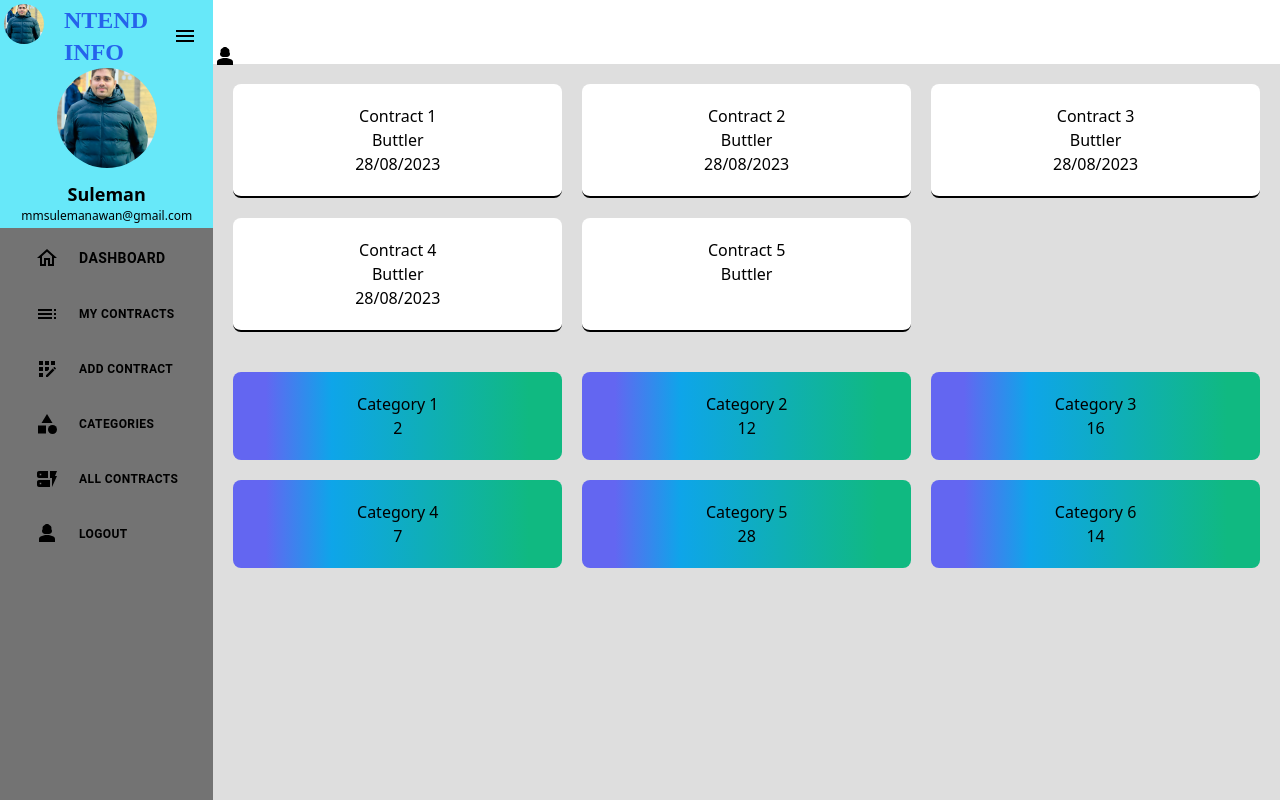
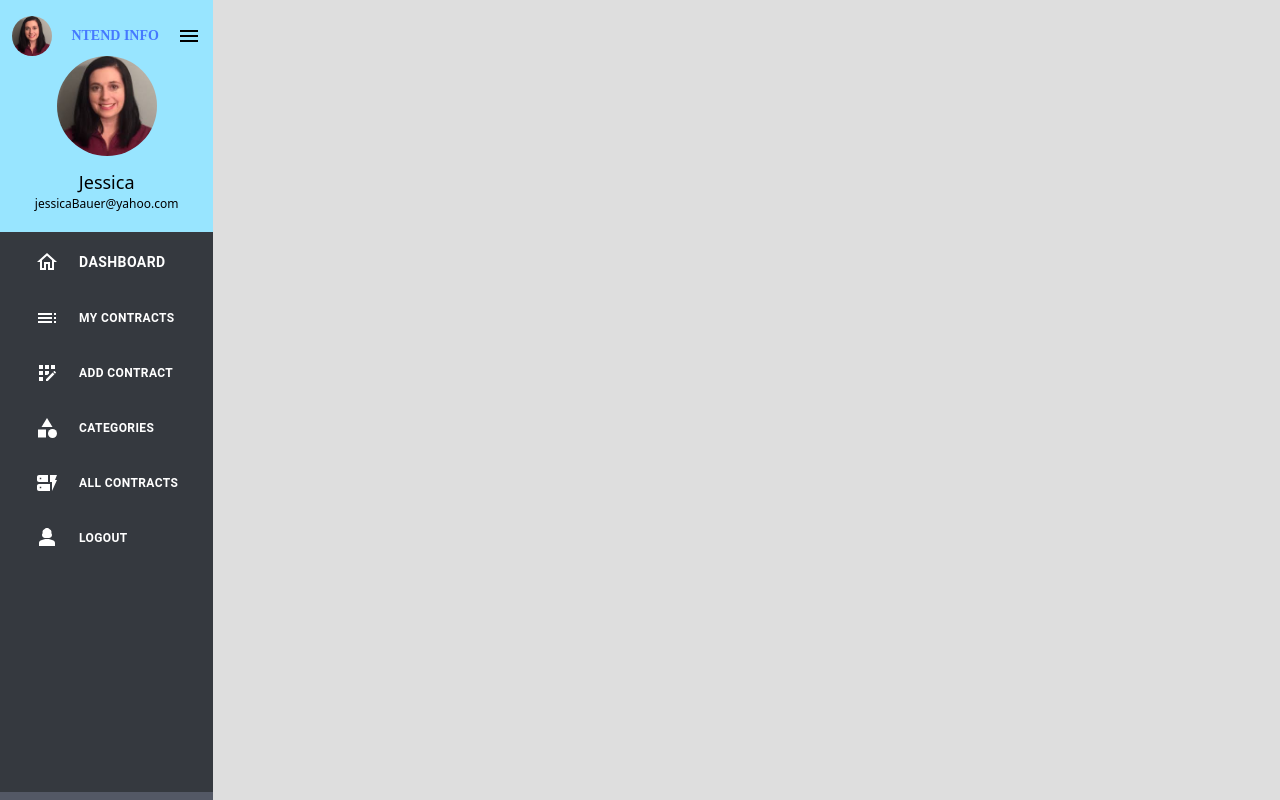
Before and after one commit to muhammad-suleman-awan/ntend-app, a React (Create React App) app: page /dashboard in a window 1280 px wide. Built offline with nearby package versions, Linux system fonts and the light colour scheme.

Commit message:
Improve UI

```diff
--- a/src/App.css
+++ b/src/App.css
@@ -84,3 +84,16 @@
   background-color: rebeccapurple;
 
 }
+
+.postionfloat{
+  float:inline-end
+}
+
+.disppt{
+  display: flex;
+}
+
+
+.drawRadius{
+  border-radius:20px;
+}
--- a/src/Components/AppWrapper.js
+++ b/src/Components/AppWrapper.js
@@ -7,27 +7,20 @@ import BodyDashBoard from "./dashboard/Body_DashBoard";
 
 const AppWrapper = () => {
   return (
-    <div className="h-screen grid grid-cols-12   bg-[#737373]  ">
-      <div className="lg:col-span-2 md:col-span-3 hidden md:block h-screen bg-[#737373] ">
+    <div className="h-screen grid grid-cols-12   bg-[#535865]    ">
+      <div className="xl:col-span-2 lg:col-span-3 md:col-span-3 hidden md:block h-screen ">
         <DrawerBoard></DrawerBoard>
       </div>
-      <div className="lg:col-span-10  md:col-span-9 h-screen col-span-12 bg-[#dedede]  flex flex-col place-content-between md:place-content-start	">
-        <div className="flex justify-end pr-5 h-16 place-content-center bg-white 	pt-5 hidden md:block">
-          <IconButton
-            size="large"
-            edge="start"
-            color="inherit"
-            className="border-2 border-red-400 color-black"
-          >
-            <HeaderIcon></HeaderIcon>
-          </IconButton>
+      <div className="xl:col-span-10  lg:col-span-9  md:col-span-9 h-screen col-span-12 bg-[#dedede]  flex flex-col place-content-between md:place-content-start	">
+        {/* <div className="flex justify-end   pr-5 h-16 place-content-center bg-white 	pt-5   hidden md:block ">
+          <HeaderIcon></HeaderIcon>
         </div>
         <div className="bg-white md:bg-[#dedede] ">
           <Outlet />
         </div>
         <div className=" stickyStyle md:hidden block      ">
           <BodyDashBoard></BodyDashBoard>
-        </div>
+        </div> */}
       </div>
     </div>
   );
--- a/src/Components/dashboard/Body_DashBoard.js
+++ b/src/Components/dashboard/Body_DashBoard.js
@@ -3,12 +3,12 @@ import Button from "@mui/material/Button";
 import ButtonGroup from "@mui/material/ButtonGroup";
 import Box from "@mui/material/Box";
 import HomeOutlinedIcon from "@mui/icons-material/HomeOutlined";
-import AppRegistrationIcon from '@mui/icons-material/AppRegistration';
+import AppRegistrationIcon from "@mui/icons-material/AppRegistration";
 import { useLocation, useNavigate } from "react-router-dom";
-import Person3Icon from '@mui/icons-material/Person3';
-import TocIcon from '@mui/icons-material/Toc';
-import DynamicFormIcon from '@mui/icons-material/DynamicForm';
-import CategoryIcon from '@mui/icons-material/Category';
+import Person3Icon from "@mui/icons-material/Person3";
+import TocIcon from "@mui/icons-material/Toc";
+import DynamicFormIcon from "@mui/icons-material/DynamicForm";
+import CategoryIcon from "@mui/icons-material/Category";
 import { useState } from "react";
 import { useTheme } from "@mui/material/styles";
 
@@ -31,22 +31,27 @@ const BodyDashBoard = () => {
     <Button
       variant="text"
       key="one"
-      className="gap-5 "
+      className="gap-5"
+      style={{ borderRadius: "10px" }}
       // className={`gap-5 ${activeButton === "one" ? "bg-red-500" : "bg-blue-400"}`}
       sx={{
         // border: "2px solid red",
-        borderRadius: "10px",
-        color: "black",
+
+        color: "white",
         display: "flex",
         justifyContent: "flex-start",
         backgroundColor:
-          pathname === "/dashboard/dashborady1" ? "white" : "transparent",
+          pathname === "/dashboard/dashborady1" ? "#4c75b4" : "transparent",
       }}
       onClick={() => handleButtonClick("/dashboard/dashborady1", "one")}
     >
       {/* {console.log(pathname)}  */}
-      <HomeOutlinedIcon />
-      <span className="text:xs, font-bold hidden md:block">Dashboard</span>
+      <HomeOutlinedIcon
+
+      ></HomeOutlinedIcon>
+      <span className="text:xs font-bold hidden md:block">
+        <h1 className="text:2xs font-bold  ">Dashboard</h1>
+      </span>
     </Button>,
 
     <Button
@@ -55,24 +60,28 @@ const BodyDashBoard = () => {
       className="gap-5 rounded-lg"
       // className={`gap-5 ${activeButton === "two" ? "bg-red-500" : ""}`}
       sx={{
-        ".css-18ouuxk-MuiButtonGroup-root .MuiButtonGroup-lastButton, .css-18ouuxk-MuiButtonGroup-root .MuiButtonGroup-middleButton":
-          { borderRadius: "25px" },
+        // ".css-18ouuxk-MuiButtonGroup-root .MuiButtonGroup-lastButton, .css-18ouuxk-MuiButtonGroup-root .MuiButtonGroup-middleButton":
+        //   { borderRadius: "25px" },
 
-        color: "black",
+        color: "white",
         display: "flex",
         justifyContent: "flex-start",
         backgroundColor:
-          pathname === "/dashboard/Contract" ? "white" : "transparent",
+          pathname === "/dashboard/Contract" ? "#4c75b4" : "transparent",
       }}
       onClick={() => handleButtonClick("/dashboard/Contract", "two")}
+      style={{ borderRadius: "10px" }}
     >
-      <TocIcon></TocIcon>
+      <TocIcon
+
+      ></TocIcon>
       <span className="text-xs font-bold  hidden md:block">MY Contracts</span>
     </Button>,
     <Button
+      style={{ borderRadius: "10px" }}
       key="three"
       sx={{
-        color: "black",
+        color: "white",
         borderRadius: "25px",
         display: ["none", "none", "flex"], // Default is "row" for xs, sm, and md screens
         [theme.breakpoints.up("sm")]: {
@@ -80,60 +89,72 @@ const BodyDashBoard = () => {
         }, // Change to "column" for lg and larger screens
         justifyContent: "flex-start",
         backgroundColor:
-          pathname === "/dashboard/addContract" ? "white" : "transparent",
+          pathname === "/dashboard/addContract" ? "#4c75b4" : "transparent",
       }}
       className="gap-5 border-2  "
       variant="text"
       onClick={() => handleButtonClick("/dashboard/addContract", "three")}
     >
-      <AppRegistrationIcon></AppRegistrationIcon>
+      <AppRegistrationIcon
+
+      ></AppRegistrationIcon>
       <span className="text-xs font-bold  hidden md:block"> Add Contract</span>
     </Button>,
     <Button
+      style={{ borderRadius: "10px" }}
       key="four"
+      borderRadius="5"
       sx={{
-        color: "black",
+        color: "white",
         display: "flex",
         justifyContent: "flex-start",
         borderRadius: "10px",
         backgroundColor:
-          pathname === "/dashboard/Categories" ? "white" : "transparent",
+          pathname === "/dashboard/Categories" ? "#4c75b4" : "transparent",
       }}
       className="gap-5"
       variant="text"
       onClick={() => handleButtonClick("/dashboard/Categories", "four")}
     >
-      <CategoryIcon></CategoryIcon>
+      <CategoryIcon
+
+      ></CategoryIcon>
       <span className="text-xs font-bold  hidden md:block"> Categories </span>
     </Button>,
     <Button
+      style={{ borderRadius: "10px" }}
       key="five"
       sx={{
-        color: "black",
+        color: "white",
         display: "flex",
         justifyContent: "flex-start",
         borderRadius: "10px",
         backgroundColor:
-          pathname === "/dashboard/AllContracts" ? "white" : "transparent",
+          pathname === "/dashboard/AllContracts" ? "#4c75b4" : "transparent",
       }}
       className="gap-5"
       variant="text"
       onClick={() => handleButtonClick("/dashboard/AllContracts", "five")}
     >
       {console.log("pathname MY All Contracts   ::   ", pathname)}
-      <DynamicFormIcon></DynamicFormIcon>
+      <DynamicFormIcon
+
+      ></DynamicFormIcon>
       <span className="text-xs font-bold  hidden md:block"> All Contracts</span>
     </Button>,
     <Button
+      style={{ borderRadius: "10px" }}
       key="three"
-      sx={{ color: "black", display: "flex", justifyContent: "flex-start" }}
+      sx={{ color: "white", display: "flex", justifyContent: "flex-start" }}
       className="gap-5"
       variant="text"
       onClick={() => {
         logout("/logout");
       }}
     >
-      <Person3Icon></Person3Icon>
+      <Person3Icon
+
+      ></Person3Icon>
       <span className="text-xs font-bold  hidden md:block"> Logout</span>
     </Button>,
   ];
--- a/src/Components/dashboard/BoptttomRowCard.js
+++ b/src/Components/dashboard/BoptttomRowCard.js
@@ -23,7 +23,7 @@ const BoptttomRowCard = () => {
   };
   return (
     <div>
-      <div className="  grid md:grid-cols-3 grid-cols-2    px-5 py-5 gap-5 ">
+      <div className="  grid md:grid-cols-3 grid-cols-2  xl:grid-cols-5 lg:grid-cols-4  px-5 py-5 gap-5 ">
         {dataPrintBottom.map((bodyData) => (
           <div className=" bg-gradient-to-r from-indigo-500 from-10% via-sky-500 via-30% to-emerald-500 to-90% rounded-lg   gap-5 pt-5 pb-5 justify-center  hidden md:block">
             <h1 className="flex justify-center">{bodyData.title}</h1>
--- a/src/Components/dashboard/Drawer_bashboard.js
+++ b/src/Components/dashboard/Drawer_bashboard.js
@@ -8,36 +8,37 @@ import { useNavigate } from "react-router-dom";
 
 const DrawerBoard = () => {
   return (
-    <div className="  h-screen  flex flex-col   pb-2">
-      <div className=" bg-[#67e8f9] p-1">
-        <div id="log" className="flex  ">
-          <div className="">
+    <div className="  h-screen  flex flex-col  pb-2">
+      <div className=" bg-[#98e5ff] pt-1">
+        <div
+          id="log"
+          className="flex justify-between place-items-center	px-3 mt-3"
+        >
+          <div className=" ">
             <Avatar alt="Remy Sharp" src={pic} className=" " />
           </div>
-          <div className="flex ">
+          <div className="flex justify-center     ">
             <span
-              className="text-blue-600 xl:text-2xl text-lg font-bold pl-5"
+              className="text-[#4579ff] md:text-sm text-sm font-bold decoration-8	indent-px leading-8	"
               style={{ fontFamily: "cursive" }}
             >
               NTEND INFO
             </span>
           </div>
-          <div className=" flex justify-end">
-            <IconButton size="large" edge="start" color="inherit">
-              <MenuIcon> </MenuIcon>
-            </IconButton>
+          <div className=" flex justify-end  ">
+            <MenuIcon> </MenuIcon>
           </div>
         </div>
-        <div className=" ">
+        <div className="  mb-5 ">
           <AvatarPic></AvatarPic>
-          <h1 className="flex justify-center text-lg font-bold	">{"Suleman"}</h1>
-          <h1 className="flex justify-center text-xs	">
-            mmsulemanawan@gmail.com
+          <h1 className="flex justify-center text-lg text-black font-medium">
+            Jessica
           </h1>
+          <h1 className="flex justify-center text-xs	">jessicaBauer@yahoo.com</h1>
         </div>
       </div>
 
-      <div className="bg-[#737373] h-screen">
+      <div className="bg-[#35393f] h-screen">
         <BodyDashBoard> </BodyDashBoard>
       </div>
     </div>
--- a/src/Components/dashboard/TopRowCard.js
+++ b/src/Components/dashboard/TopRowCard.js
@@ -16,7 +16,7 @@ const TopRowCard = () => {
   return (
     <div>
       {" "}
-      <div className="  grid md:grid-cols-3 px-5 py-5 gap-5 ">
+      <div className="  grid md:grid-cols-3 px-5 py-5 gap-5 xl:grid-cols-5 lg:grid-cols-4">
         <span className="borderLineDown md:hidden block font-bold text-3xl pb-4 stickySty">
           Latest
         </span>
--- a/src/Components/dashboard/headerIcon.js
+++ b/src/Components/dashboard/headerIcon.js
@@ -3,7 +3,7 @@ import Person3Icon from '@mui/icons-material/Person3';
 
 const HeaderIcon = () => {
   return (
-    <div>
+    <div className=' w-6 postionfloat'>
         <Person3Icon/>
     </div>
   )
--- a/src/Components/login/loginScreen.js
+++ b/src/Components/login/loginScreen.js
@@ -9,10 +9,10 @@ const StartUpLogin = () => {
   const signinGoto = useNavigate();
 
   return (
-    <div       className=" flex flex-col justify-center h-screen items-center mt-30 py-5  "
+    <div       className=" flex flex-col justify-center h-screen items-center mt-30 py-5   "
       style={{ backgroundColor: applicationColor.red }}
     >
-      <div className=" bg-white w-11/12 xl:w-3/12 lg:w-4/12 md:w-6/12 sm:w-6/12 rounded-3xl ">
+      <div className=" bg-white w-11/12 xl:w-3/12 lg:w-4/12 md:w-6/12 sm:w-6/12 rounded-3xl py-10">
         <div
           style={{ color: applicationColor.red }}
           className=" flex  justify-center items-center gap-5 h-40"
--- a/src/Components/screen2/headermidle.js
+++ b/src/Components/screen2/headermidle.js
@@ -54,7 +54,7 @@ const StyledInputBase = styled(InputBase)(({ theme }) => ({
 
 export default function Mycontact() {
   return (
-    <div className=" flex justify-end pr-5    hidden md:block">
+    <div className=" flex justify-end  pr-5  disppt  hidden md:block">
       <Search sx={{ width: "500px", display: "flex", justifyContent: "end" }}>
         <SearchIconWrapper>
           <SearchIcon />
```
Also changed, not shown: src/Components/pic.jpg.
